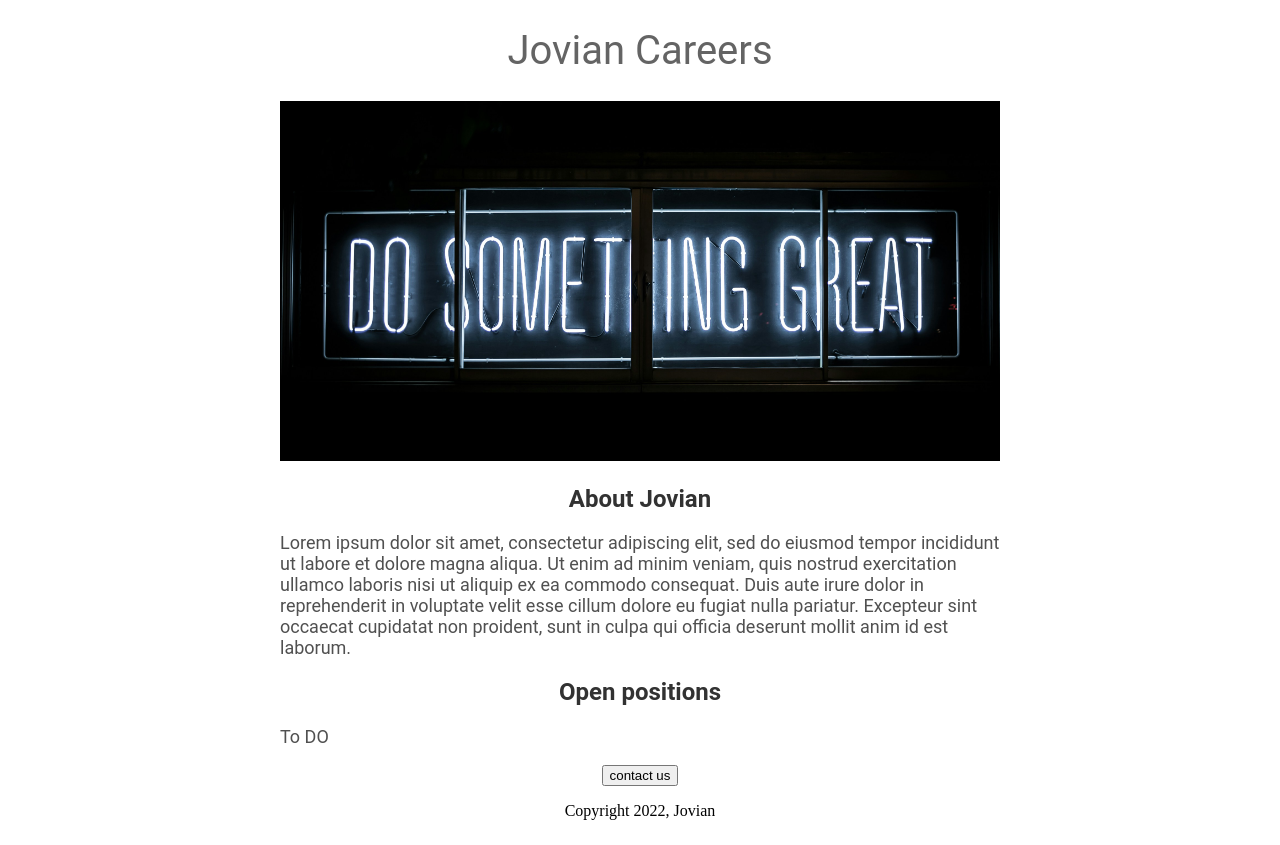
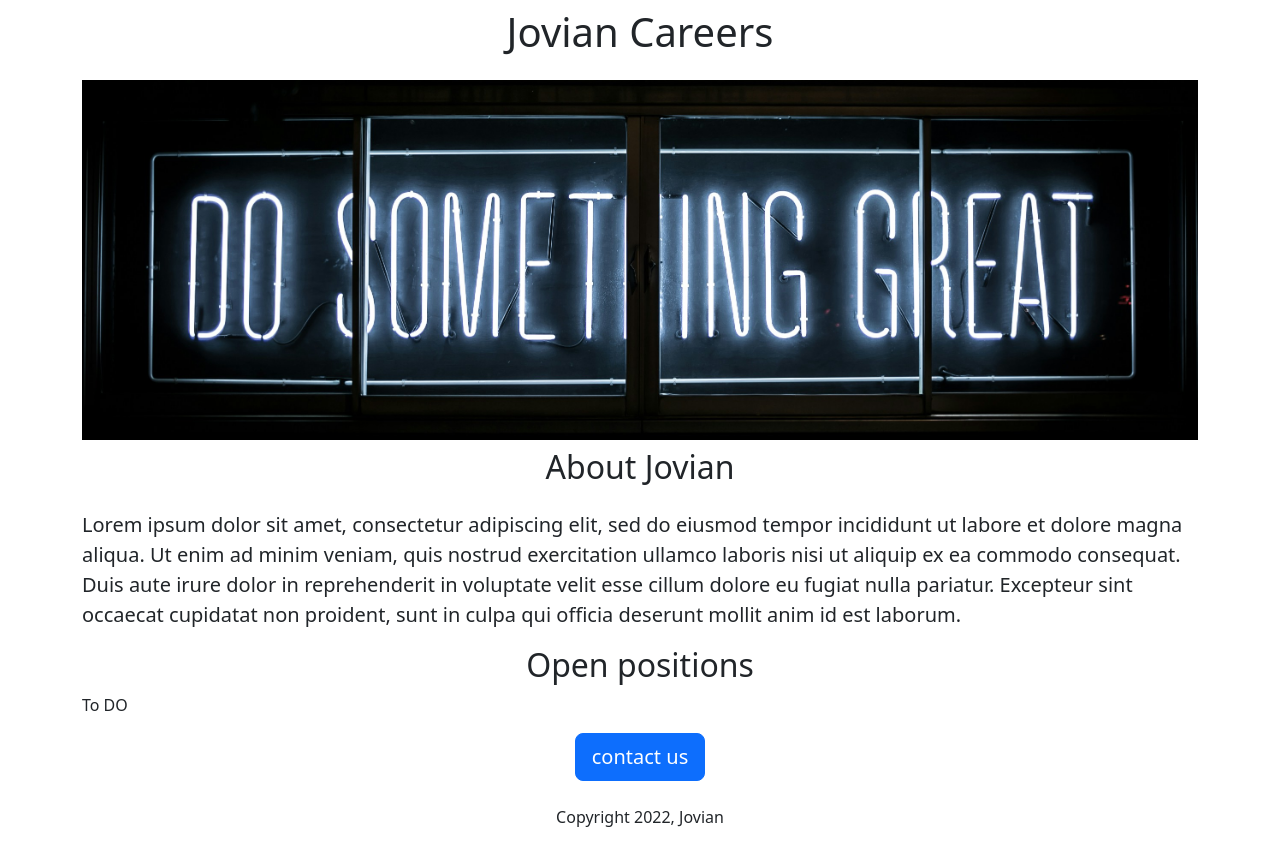
Before and after one commit to Sudo-0777/jovian-careers-website-sample, a Flask app: page / in a window 1280 px wide. Before the commit the page ends 820 px from the top, so only its background shows below. Run offline with Flask 3, Linux system fonts and the light colour scheme.

Commit message:
Correct job data and run web application on Replit
Fixes syntax errors in JOBS data structure in `app.py`, updates `home.html` to use Bootstrap 5, and configures the Flask app to run on port 5000.

Replit-Commit-Author: Agent
Replit-Commit-Session-Id: 674901af-7fef-493d-a369-d400bca39548
Replit-Commit-Checkpoint-Type: full_checkpoint
Replit-Commit-Event-Id: ae17b5bd-60c2-479d-b364-f7a95f486d4e
Replit-Helium-Checkpoint-Created: true

```diff
--- a/app.py
+++ b/app.py
@@ -1,6 +1,33 @@
 from flask import Flask, render_template
 
 app = Flask( __name__)
+
+JOBS = [
+  {
+    'id':1,
+    'title':'Data Analyst',
+    'location':'Bengaluru, India',
+    'salary':'Rs. 10,00,000'
+  },
+  {
+     'id':2,
+    'title':'Data Scientist',
+    'location':'Delhi, India',
+    'salary':'Rs. 15,00,000'
+  },
+  {
+    'id':3,
+    'title':'Frontend Engineer',
+    'location':'Remote',
+    'salary':'Rs. 12,00,000'
+  },
+  {
+    'id':4,
+    'title':'Backend Engineer',
+    'location':'San Francisco, USA',
+    'salary':'$120,000'
+  }
+]
 
 @app.route("/")
 def hello_world():
@@ -8,4 +35,4 @@ def hello_world():
 
 print(__name__)
 if __name__=="__main__":
-  app.run(host="0.0.0.0" , debug = True)
+  app.run(host="0.0.0.0", port=5000, debug=True)
--- a/templates/home.html
+++ b/templates/home.html
@@ -1,55 +1,30 @@
 <!DOCTYPE html>
 <html>
   <head>
+    <meta charset="utf-8">
+    <meta name="viewport" content="width=device-width, initial-scale=1">
+    <link href="https://cdn.jsdelivr.net/npm/bootstrap@5.3.8/dist/css/bootstrap.min.css" rel="stylesheet" integrity="sha384-sRIl4kxILFvY47J16cr9ZwB07vP4J8+LH7qKQnuqkuIAvNWLzeN8tE5YBujZqJLB" crossorigin="anonymous">
     <style>
-      h1 {
-        font-size: 40px;
-        font-family: Roboto;
-        font-weight: normal;
-        color: rgb(100, 100, 100);
-        text-align: center;
-      }
-
       #banner {
-        width: 100%;
         height: 360px;
         object-fit: cover;
-      }
-
-      h2 {
-        font-family: Roboto;
-        font_size: 32px;
-        font_weigth: normal;
-        color: rgb(50 ,50, 50);
-        text-align: center;
-      }
-
-      .bodytext {
-        font-family: Roboto;
-        font-size: 18px;
-        font-weight: normal;
-        color: rgb(80, 80, 80);
-      }
-
-      #container {
-        width: 720px;
-        margin: 0 auto 0 auto;
+        width: 100%;
       }
     </style>
     <title>Jovian Careers</title>
   </head>
   <body>
-    <div id="container">
-      <h1>Jovian Careers</h1>
-      <img id="banner" src="https://5138e534-7eab-4d48-92cb-0b7aae9321cf-00-y6uo3rase10g.picard.replit.dev/static/banner.jpeg.jpg">
-      <h2>About Jovian</h2>
-      <p class="bodytext">Lorem ipsum dolor sit amet, consectetur adipiscing elit, sed do eiusmod tempor incididunt ut labore et dolore magna aliqua. Ut enim ad minim veniam, quis nostrud exercitation ullamco laboris nisi ut aliquip ex ea commodo consequat. Duis aute irure dolor in reprehenderit in voluptate velit esse cillum dolore eu fugiat nulla pariatur. Excepteur sint occaecat cupidatat non proident, sunt in culpa qui officia deserunt mollit anim id est laborum.
+    <div class="container">
+      <h1 class ="text-center mt-2 mb-4">Jovian Careers</h1>
+      <img class="img-fluid" id="banner" src="https://5138e534-7eab-4d48-92cb-0b7aae9321cf-00-y6uo3rase10g.picard.replit.dev/static/banner.jpeg.jpg">
+      <h2 class = "text-center mt-2 mb-4">About Jovian</h2>
+      <p class="lead">Lorem ipsum dolor sit amet, consectetur adipiscing elit, sed do eiusmod tempor incididunt ut labore et dolore magna aliqua. Ut enim ad minim veniam, quis nostrud exercitation ullamco laboris nisi ut aliquip ex ea commodo consequat. Duis aute irure dolor in reprehenderit in voluptate velit esse cillum dolore eu fugiat nulla pariatur. Excepteur sint occaecat cupidatat non proident, sunt in culpa qui officia deserunt mollit anim id est laborum.
       </p>
-      <h2>Open positions</h2>
-      <p class="bodytext"> To DO </p>
-      <div style="text-align:center;">
-        <button>contact us</button>
-          <p> Copyright 2022, Jovian</p>
+      <h2 class = "text-center">Open positions</h2>
+      <p > To DO </p>
+      <div class="text-center">
+        <button class="btn btn-primary btn-lg">contact us</button>
+          <p class="mt-4"> Copyright 2022, Jovian</p>
       </div>
     </div>
   </body>
```
Also changed, not shown: replit.md (added, +23 -0 lines), 1 other file.
